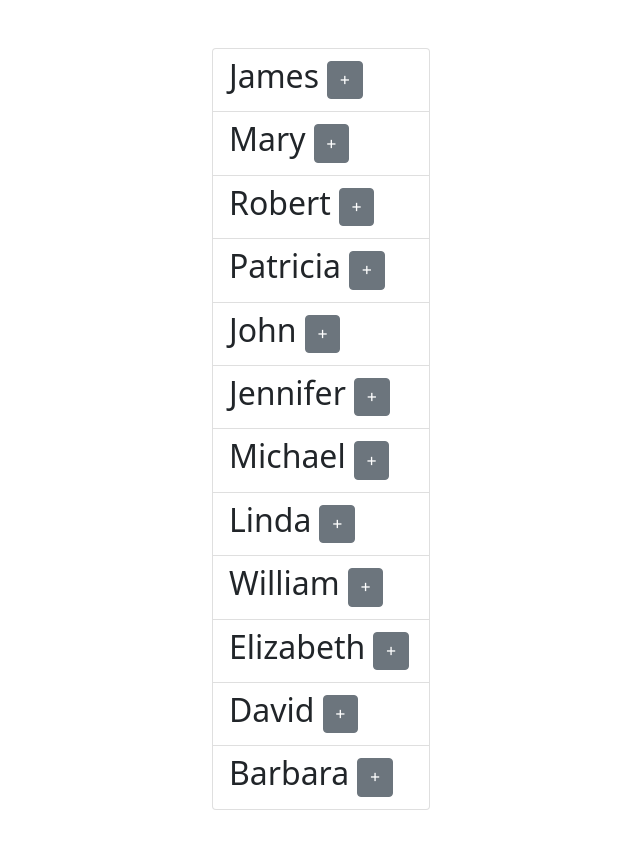
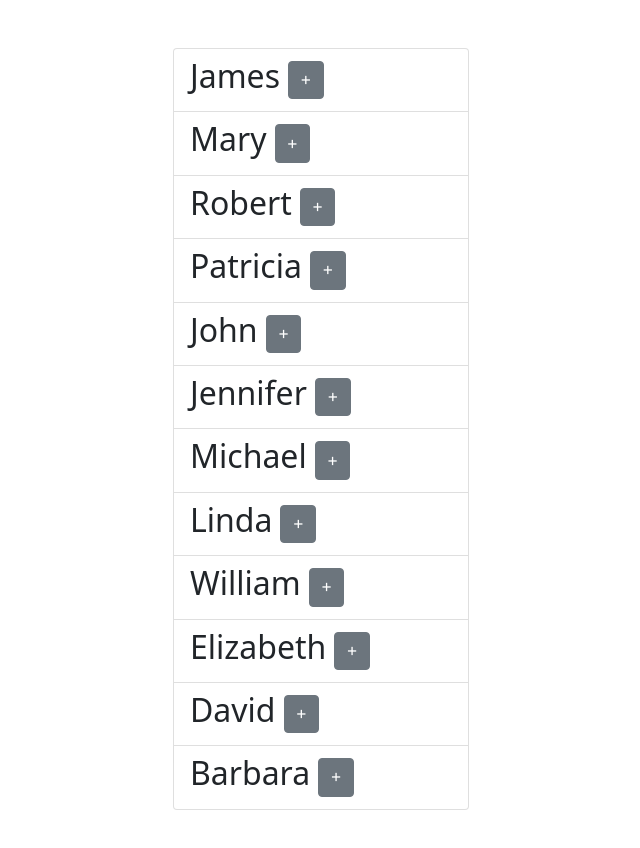
Before and after one commit to kevduc/social-media-next, a Next.js app: page /people in a window 1280 px wide. Shown: the top 848 px of the page, without its empty margins (319-959 px from the left). Built offline with nearby package versions, Linux system fonts and the light colour scheme.

Commit message:
Fixed main width

```diff
--- a/pages/people/index.jsx
+++ b/pages/people/index.jsx
@@ -47,7 +47,7 @@ export default function People() {
 
   return (
     <div className="w-100 h-100 d-flex justify-content-center align-items-start p-5">
-      <div className="">
+      <main className="w-25">
         {loading && <p className="loading">Loading...</p>}
         {friendLists && (
           <PeopleList
@@ -58,7 +58,7 @@ export default function People() {
             selectedPerson={selectedPerson}
           />
         )}
-      </div>
+      </main>
     </div>
   )
 }
```
